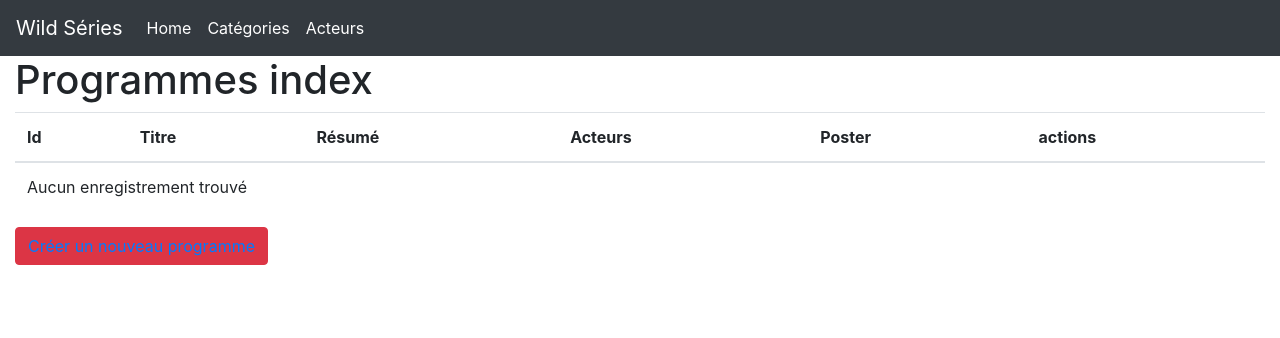
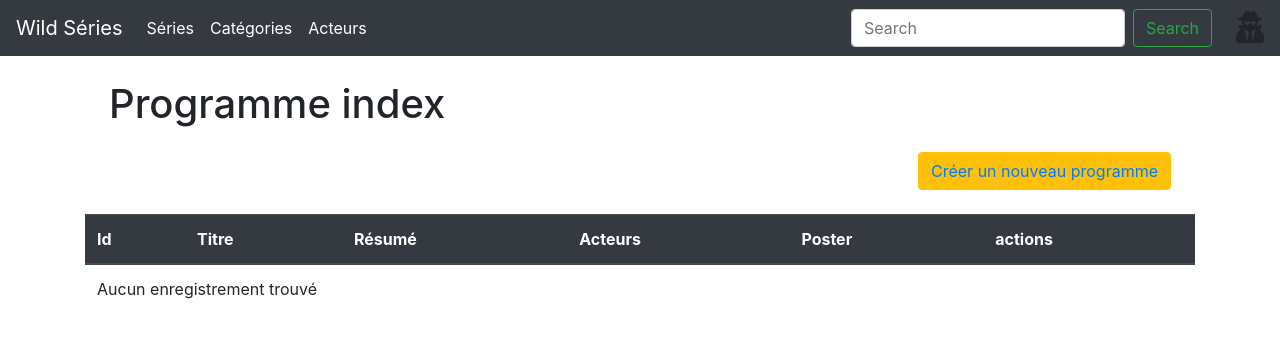
Before and after one commit to Laureenrinadumas/wild-series-symfony, a Symfony app: template templates/program/index.html.twig in a window 1280 px wide. Shown: the top 338 px of the page. Run offline with Twig, Linux system fonts and the light colour scheme; the template is opened without the code that fills it, so the values that code supplies are empty; some libraries are stand-ins or nearby versions.

Commit message:
amelioration css

```diff
--- a/templates/base.html.twig
+++ b/templates/base.html.twig
@@ -13,7 +13,7 @@
         <header>
             {% include 'navbar.html.twig' %}
         </header>
-        <div class="container-fluid">
+        <div class="container">
             {% block body %}{% endblock %}
         </div>
         {% block javascripts %}
--- a/templates/navbar.html.twig
+++ b/templates/navbar.html.twig
@@ -7,7 +7,7 @@
         <div class="collapse navbar-collapse" id="navbarSupportedContent">
             <ul class="navbar-nav mr-auto">
                 <li class="nav-item active">
-                    <a class="nav-link" href="{{ path('wild_index') }}">Home<span class="sr-only">(current)</span></a>
+                    <a class="nav-link" href="{{ path('wild_index') }}">Séries<span class="sr-only">(current)</span></a>
                 </li>
                 <li class="nav-item active">
                     <a class="nav-link" href="{{ path('category_index') }}">Catégories<span class="sr-only">(current)</span></a>
@@ -16,5 +16,10 @@
                     <a class="nav-link" href="{{ path('actor_index') }}">Acteurs<span class="sr-only">(current)</span></a>
                 </li>
             </ul>
+            <form class="form-inline my-2 my-lg-0">
+                <input class="form-control mr-sm-2" type="search" placeholder="Search" aria-label="Search">
+                <button class="btn btn-outline-success my-2 my-sm-0" type="submit">Search</button>
+            </form>
+            <div class="rounded-circle ml-4"><i class="fas fa-user-secret fa-2x"></i></div>
         </div>
     </nav>
--- a/templates/program/index.html.twig
+++ b/templates/program/index.html.twig
@@ -3,35 +3,46 @@
 {% block title %}Program index{% endblock %}
 
 {% block body %}
-    <h1>Programmes index</h1>
-
-    <table class="table">
-        <thead>
+    <h1 class="m-4">Programme index</h1>
+    <div class="d-flex justify-content-end m-4">
+    <button class="btn btn-warning">
+        <a class="text-decoration-none link-button" href="{{ path('program_new') }}">
+            Créer un nouveau programme
+        </a>
+    </button>
+    </div>
+    <table  class="table">
+        <thead class="thead-dark">
             <tr>
-                <th>Id</th>
-                <th>Titre</th>
-                <th>Résumé</th>
-                <th>Acteurs</th>
-                <th>Poster</th>
-                <th>actions</th>
+                <th scope="col">Id</th>
+                <th scope="col">Titre</th>
+                <th scope="col">Résumé</th>
+                <th scope="col">Acteurs</th>
+                <th scope="col">Poster</th>
+                <th scope="col">actions</th>
             </tr>
         </thead>
         <tbody>
         {% for program in programs %}
-
             <tr>
                 <td>{{ program.id }}</td>
                 <td>{{ program.title }}</td>
                 <td>{{ program.summary }}</td>
-                <td>{% for actor in program.actors %}
-                    <li>{{ actor.name }} </li>
-                {% else %}
-                    <li>Aucun acteur pour cette série</li>
-                {% endfor %}</td>
+                <td>
+
+                        <li class="list-unstyled">
+                            {% for actor in program.actors %}
+                            {{ actor.name }}
+                        </li>
+
+                    {% else %}
+                        <li>Oups pas d'acteur pour cette série</li>
+                    {% endfor %}
+                </td>
                 <td><img class="w-50" src="{{ program.poster }}" alt="poster"></td>
                 <td>
-                    <button class="btn btn-danger"><a href="{{ path('program_show', {'slug': program.slug}) }}">Montrer</a></button>
-                    <button class="btn btn-danger"><a href="{{ path('program_edit', {'slug': program.slug}) }}">Éditer</a></button>
+                    <a href="{{ path('program_show', {'slug': program.slug}) }}">Montrer</a>
+                    <a href="{{ path('program_edit', {'slug': program.slug}) }}">Éditer</a>
                 </td>
             </tr>
         {% else %}
@@ -41,7 +52,4 @@
         {% endfor %}
         </tbody>
     </table>
-
-
-    <button class="btn btn-danger"><a href="{{ path('program_new') }}">Créer un nouveau programme</a></button>
 {% endblock %}
--- a/templates/program/show.html.twig
+++ b/templates/program/show.html.twig
@@ -33,7 +33,7 @@
         {% endfor %}
     </ul>
     <div>
-        <button class="btn btn-warning"><a href="{{ path('program_index') }}">Retout à la liste</a></button>
+        <button class="btn btn-warning"><a href="{{ path('program_index') }}">Retour à la liste</a></button>
 
         <button class="btn btn-danger"><a href="{{ path('program_edit', {'slug': program.slug}) }}">Éditer</a></button>
     </div>
--- a/templates/wild/season.html.twig
+++ b/templates/wild/season.html.twig
@@ -14,5 +14,5 @@
         </div>
     </div>
     <button class="btn btn-warning"><a href="{{ path('wild_show', {'slug' : program.slug }) }}">Retour</a></button>
-    <button class="btn btn-warning"><a href="{{ path('wild_index') }}">Retour à l'accueil</a></button>
+    <button class="btn btn-warning"><a href="{{ path('wild_index') }}">Accueil</a></button>
 {% endblock %}
```
Also changed, not shown: assets/css/app.scss (+8 -0 lines), templates/category/index.html.twig (+13 -7 lines), templates/email/notification.html.twig (+4 -3 lines), templates/wild/index.html.twig (+14 -6 lines), templates/wild/show.html.twig (+16 -10 lines), public/build/app.css.
